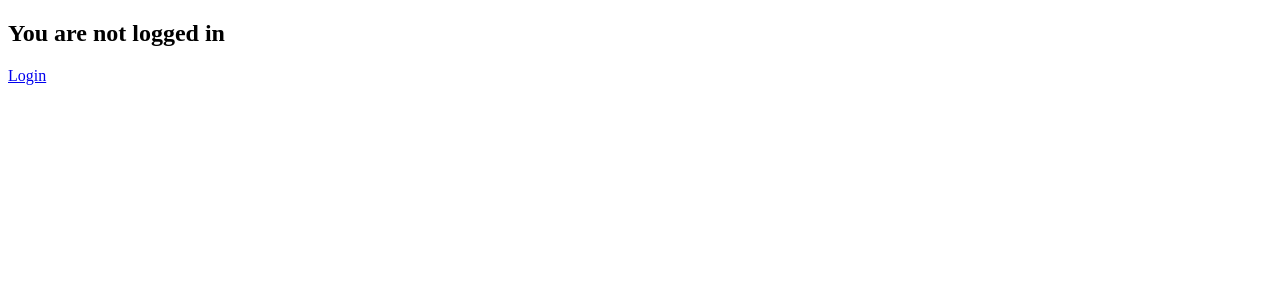
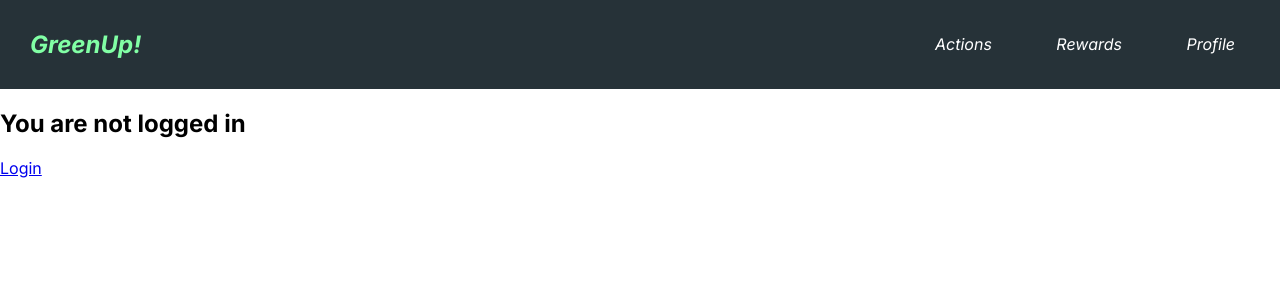
Before and after one commit to CSCI3356-Fall2024/Team-ML, a Django app: page / in a window 1280 px wide. Shown: the top 300 px of the page. Run offline with Django 5.2, Linux system fonts and the light colour scheme.

Commit message:
Added navbar
created base.html with navbar html and style, and blank actions.html, profile.html, and rewards.html pages; updated urls.py and views.py

```diff
--- /dev/null
+++ b/HTeamML/mysite/main/templates/actions.html
@@ -0,0 +1,3 @@
+{% extends 'base.html' %}
+
+{% block title %} Actions {% endblock %}
--- /dev/null
+++ b/HTeamML/mysite/main/templates/base.html
@@ -0,0 +1,81 @@
+<!DOCTYPE html>
+<html lang="en">
+<head>
+    <meta charset="UTF-8">
+    <meta name="viewport" content="width=device-width, initial-scale=1.0">
+    <link rel="preconnect" href="https://fonts.googleapis.com">
+    <link rel="preconnect" href="https://fonts.gstatic.com" crossorigin>
+    <link href="https://fonts.googleapis.com/css2?family=Inter:ital,opsz,wght@0,14..32,100..900;1,14..32,100..900&display=swap" rel="stylesheet">
+
+    <style>
+        body {
+            font-family: 'Inter', sans-serif;
+            margin: 0px;
+            padding: 0px;
+        }
+        nav {
+            background-color: #263238;
+            color: white;
+            padding: 10px;
+            margin: 0;
+            width: 100%;
+        }
+        .nav-container {
+            display: flex;
+            justify-content: space-between;
+            align-items: center;
+        }
+        .nav-title {
+            margin: 0;
+            margin-left: 20px;
+            color: #81FFA5;
+        }
+        .nav-links {
+            display: flex;
+            gap: 100px;
+            margin: 0;
+            padding: 0;
+            list-style-type: none;
+        }
+        .nav-links li {
+            display: inline;
+        }
+        .nav-links li a {
+            color: white;
+            text-decoration: none;
+            margin: 30px;
+        }
+        .nav-title, .nav-links {
+            flex: 1;
+        }
+        .nav-links {
+            justify-content: flex-end;
+            margin-right: 25px;
+        }
+    </style>
+    <title>{% block title %}GreenUp!{% endblock %}</title>
+</head>
+
+<body>
+    <nav>
+        <div class="nav-container">
+            <div class="nav-title">
+                <em><h1>GreenUp!</h1></em>
+            </div>
+
+            <div class="nav-links">
+                <ul>
+                    <em><li><a href="{% url 'actions' %}">Actions</a></li></em>
+                    <em><li><a href="{% url 'rewards' %}">Rewards</a></li></em>
+                    <em><li><a href="{% url 'profile' %}">Profile</a></li></em>
+                </ul>
+            </div>
+        </div>
+    </nav>
+
+    <div class="content">
+        {% block content %}
+        {% endblock %}
+    </div>
+</body>
+</html>
--- a/HTeamML/mysite/main/templates/home.html
+++ b/HTeamML/mysite/main/templates/home.html
@@ -1,16 +1,14 @@
-<!DOCTYPE html>
-<html>
-<head>
-    <title>Home</title>
-</head>
-<body>
+{% extends 'base.html' %}
+
+{% block content %}
     {% if user.is_authenticated %}
+    <div class="user-auth" style="margin: 20px;"">
         <h2>Hi, {{ user.get_full_name }}</h2>
         <p>Email: {{ user.email }}</p>
         <p><a href="{% url 'logout' %}">Logout</a></p>
+    </div>
     {% else %}
         <h2>You are not logged in</h2>
         <p><a href="{% url 'login' %}">Login</a></p>
     {% endif %}
-</body>
-</html>
+{% endblock %}
--- /dev/null
+++ b/HTeamML/mysite/main/templates/profile.html
@@ -0,0 +1,3 @@
+{% extends 'base.html' %}
+
+{% block title %} Profile {% endblock %}
--- /dev/null
+++ b/HTeamML/mysite/main/templates/rewards.html
@@ -0,0 +1,3 @@
+{% extends 'base.html' %}
+
+{% block title %} Actions {% endblock %}
--- a/HTeamML/mysite/main/urls.py
+++ b/HTeamML/mysite/main/urls.py
@@ -5,4 +5,7 @@ urlpatterns = [
   path("", views.home, name="home"),
   path("login/", views.login_view, name="login"),
   path("logout/", views.logout_view, name="logout"),
+  path('actions/', views.actions_view, name='actions'),
+  path('rewards/', views.rewards_view, name='rewards'),
+  path('profile/', views.rewards_view, name='profile'),
 ]
--- a/HTeamML/mysite/main/views.py
+++ b/HTeamML/mysite/main/views.py
@@ -12,3 +12,12 @@ def login_view(request):
 def logout_view(request):
   logout(request)
   return redirect("home")
+
+def actions_view(request):
+  return render(request, 'actions.html')
+
+def rewards_view(request):
+  return render(request, 'rewards.html')
+
+def profile_view(request):
+  return render(request, 'profile.html')
```
